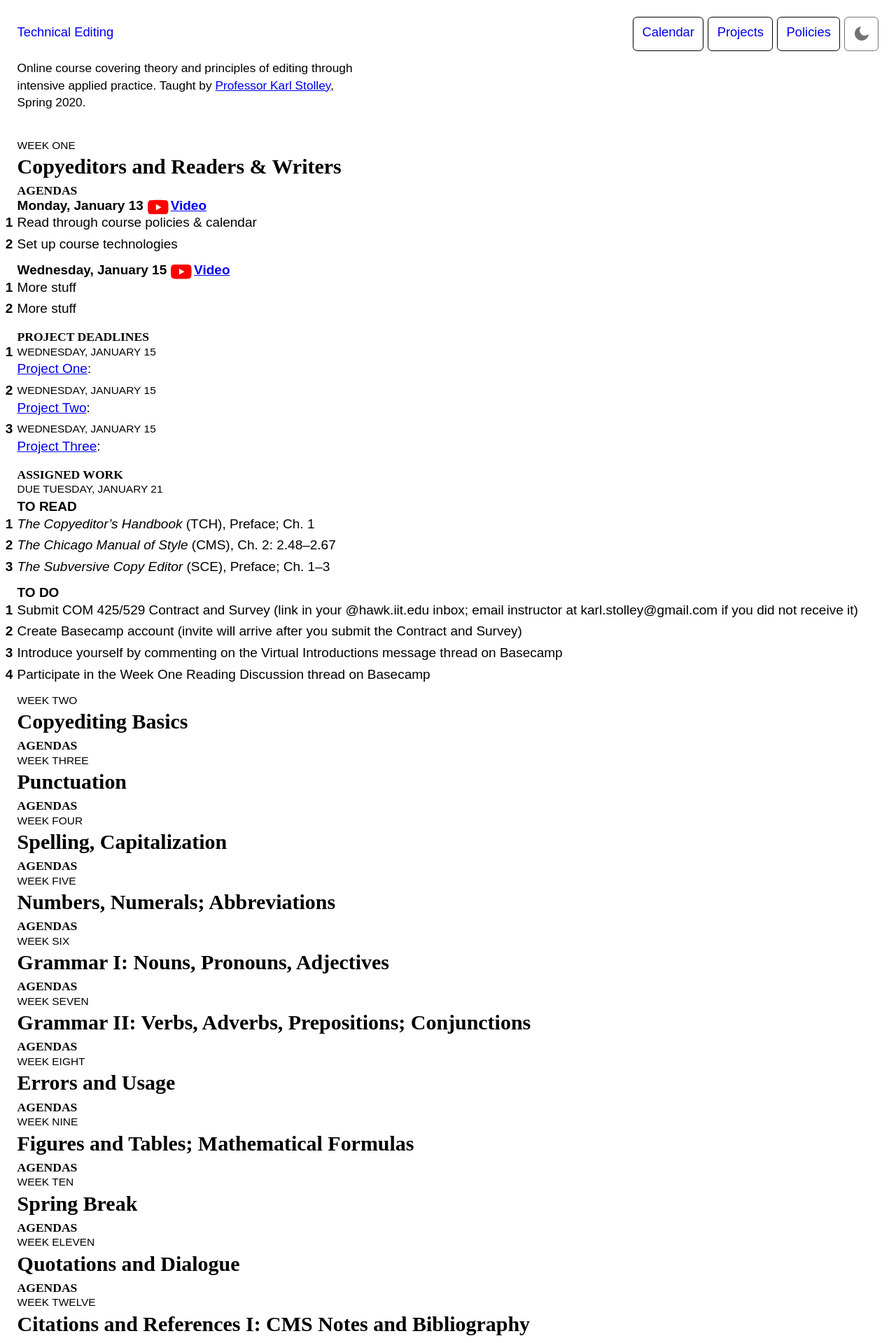
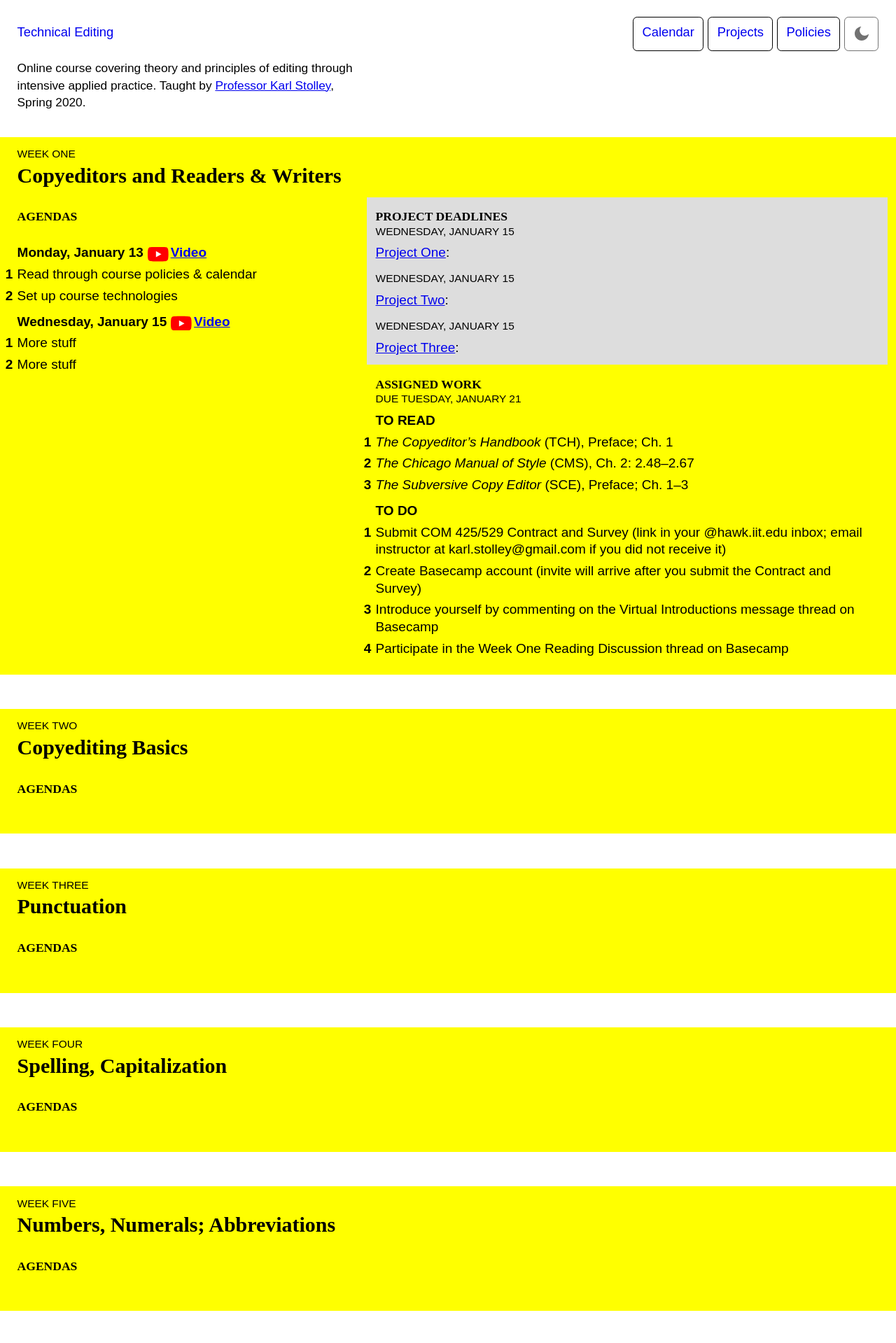
Before and after one commit to karlstolley/jekyll-theme-course, a Jekyll site: the page built from index.md, in a window 1280 px wide. Shown: the top 1919 px of the page at 70% size. Built offline with Jekyll 4.4.1, drawn with Linux system fonts in a browser that asks for light colours; some web fonts are replaced.

Commit message:
Introduce week layouts and first media query

```diff
--- a/_sass/_base.scss
+++ b/_sass/_base.scss
@@ -108,3 +108,21 @@ ol > li::before {
   align-items: center;
   gap: 0 $base-line * 0.125;
 }
+
+// Deadlines
+.deadlines {
+  background: #DDD;
+  padding: $base-line / 2;
+  padding-bottom: 0;
+  margin: (-($base-line / 2));
+  margin-bottom: $base-line / 2;
+}
+.deadlines li {
+  list-style-type: none;
+}
+.deadlines li::before {
+  content: "";
+}
+.agendas {
+  margin-bottom: $base-line / 2;
+}
--- a/_sass/_layout.scss
+++ b/_sass/_layout.scss
@@ -1,11 +1,15 @@
 // Page Offsets
 #header,
-#content,
 #instructor,
 #full-nav,
 #footer {
   padding: 0 $base-line;
 }
+
+#content > * {
+  padding: ($base-line / 2) $base-line;
+}
+
 #header,
 #footer {
   padding: $base-line;
@@ -15,6 +19,22 @@
   padding-top: $base-line;
 }
 
+// Weeks
+.week > header {
+  margin-bottom: $base-line / 2;
+}
+.week + .week {
+  margin-top: $base-line * 2;
+}
+.current,
+.week {
+  background: yellow;
+}
+.agendas h4,
+.assigned header,
+.assigned h4 {
+  margin-bottom: $base-line * 0.25;
+}
 // Navigation
 #full-nav li {
   margin-bottom: $base-line / 2;
@@ -75,8 +95,6 @@ body::after {
   content: "";
 }
 
-
-
 #header {
   display: flex;
   flex-flow: row wrap;
@@ -113,6 +131,39 @@ body::after {
   }
 }
 
+@media screen and (min-width: 670px) {
+  .week {
+    display: grid;
+    grid-template-columns: [header-start agendas-start] 1fr 1fr [agendas-end deadlines-start assigned-start] 1fr 1fr 1fr [deadlines-end assigned-end header-end];
+    grid-gap: 0 ($base-line * 2);
+    align-items: start;
+  }
+  .week > header {
+    grid-column: header;
+    margin-bottom: $base-line;
+  }
+  .agendas {
+    grid-column: agendas;
+    grid-row: span 3;
+  }
+  .deadlines {
+    grid-column: deadlines;
+    grid-row: 2;
+  }
+  .assigned {
+    grid-column: assigned;
+  }
+  .agendas header {
+    margin-bottom: $base-line * 1.25;
+  }
+  .deadlines li small {
+    margin-bottom: $base-line * 0.25;
+  }
+  .deadlines li + li small {
+    margin-top: $base-line * 0.25;
+  }
+}
+
 @media screen and (min-width: 820px) {
   html {
     font-size: $base-size * 1.1176470588; /* 19px */
```
